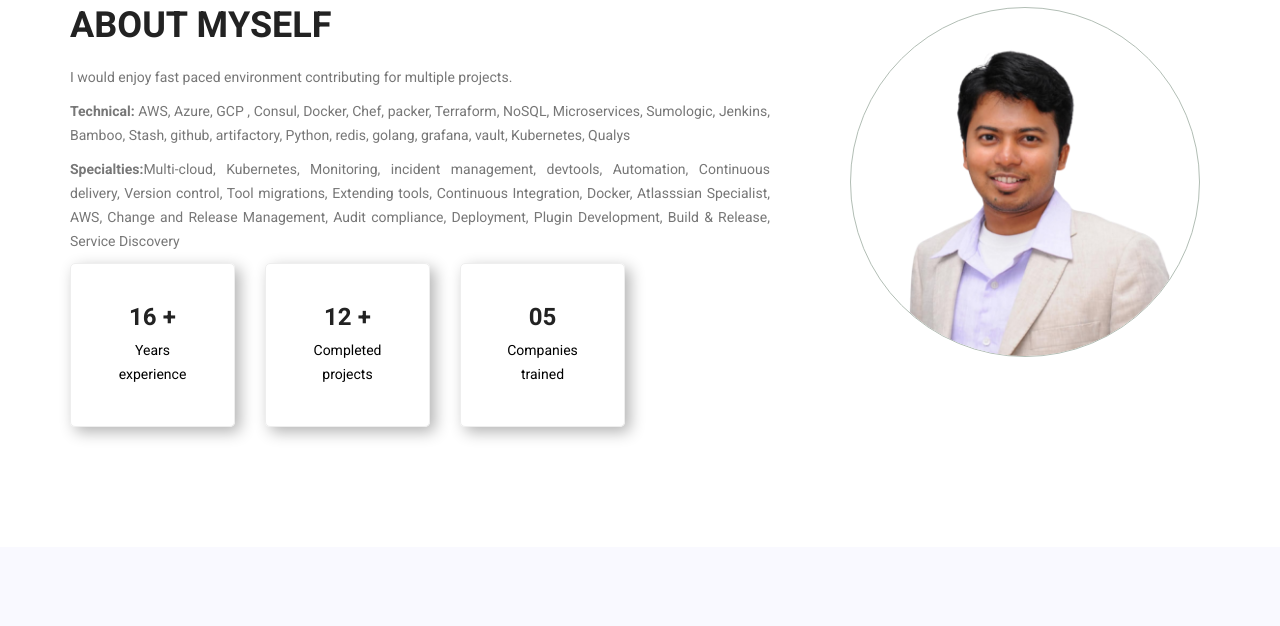
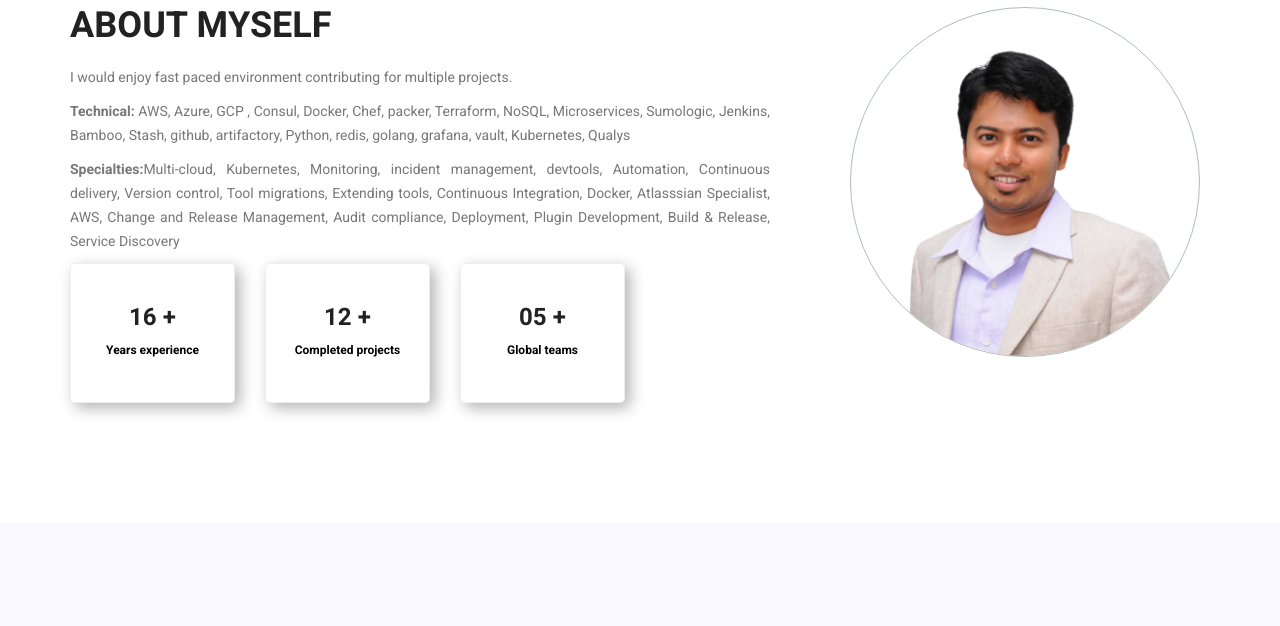
Before and after one commit to mahadev110/saravportfolio, a PHP site: page / in a window 1280 px wide. Shown: the part 961-1587 px from the top of the page. Run offline with PHP 8.4, Linux system fonts and the light colour scheme; some libraries are stand-ins or nearby versions.

Commit message:
portfolio correction

```diff
--- a/css/custom_style.css
+++ b/css/custom_style.css
@@ -104,6 +104,7 @@
 
 .wel_item p {
     color: #000000! important;
+    font-size: 12px;
 }
 .wel_item:hover {
     background: #62bdfc;
@@ -503,7 +504,7 @@
     align-items: center;
     text-align: center;
     padding: 10px 20px;
-    width: 230px;
+    width: 240px;
 }
 
 .info-box i {
--- a/includes/navbar.php
+++ b/includes/navbar.php
@@ -25,7 +25,7 @@
 
                             <li class="nav-item"><a class="nav-link" href="#portfolioid">Portfolio</a>
                             <!-- <li class="nav-item"><a class="nav-link" href="#contactid">Contact</a></li> -->
-                            <li class="nav-item"><a class="menu_btn" href="login">Login</a></li>
+                            <li class="nav-item"><a class="menu_btn" href="manage">Login</a></li>
                         </ul>
                     </div>
                 </div>
--- a/index.php
+++ b/index.php
@@ -37,19 +37,19 @@ include "includes/sliderhero.php";
             <div class="col-md-3">
               <div class="wel_item text-center">
                 <h4>16 +</h4>
-                <p>Years <br>experience</p>
+                <p><strong>Years experience</strong></p>
               </div>
             </div>
             <div class="col-md-3">
               <div class="wel_item text-center">
                 <h4>12 +</h4>
-                <p>Completed projects</p>
+                <p><strong>Completed projects</strong></p>
               </div>
             </div>
             <div class="col-md-3">
               <div class="wel_item text-center">
-                <h4>05</h4>
-                <p>Companies trained</p>
+                <h4>05 +</h4>
+                <p><strong>Global teams</strong></p>
               </div>
             </div>
           </div>
@@ -377,7 +377,7 @@ include "includes/sliderhero.php";
           <i class="fa-solid fa-users-gear"></i> <!-- Managing Engineers -->
           <div>
             <!-- <strong>55+</strong> -->
-            <p>Managing more than Engineers</p>
+            <p>Managed core teams</p>
           </div>
         </div>
         <div class="divider"></div>
@@ -385,7 +385,7 @@ include "includes/sliderhero.php";
           <i class="fa-solid fa-briefcase"></i> <!-- Handled Projects -->
           <div>
             <!-- <strong>$30M</strong> -->
-            <p>Over Handled Projects</p>
+            <p>Handled enterprise clients</p>
           </div>
         </div>
       </div>
@@ -395,7 +395,7 @@ include "includes/sliderhero.php";
           <i class="fa-solid fa-globe"></i> <!-- Global Teams Reporting -->
           <div>
             <!-- <strong>5+</strong> -->
-            <p>Global Teams Reporting</p>
+            <p>Handled teams across Globe</p>
           </div>
         </div>
         <div class="divider"></div>
@@ -403,7 +403,7 @@ include "includes/sliderhero.php";
           <i class="fa-solid fa-piggy-bank"></i> <!-- Cost Savings -->
           <div>
             <!-- <strong>$20M</strong> -->
-            <p>Implemented Cost Savings</p>
+            <p>Implemented many cost saving measures</p>
           </div>
         </div>
       </div>
--- /dev/null
+++ b/manage/index.php
@@ -0,0 +1,4 @@
+<?php
+
+  header('Location: admin_dashboard.php');
+?>
```
